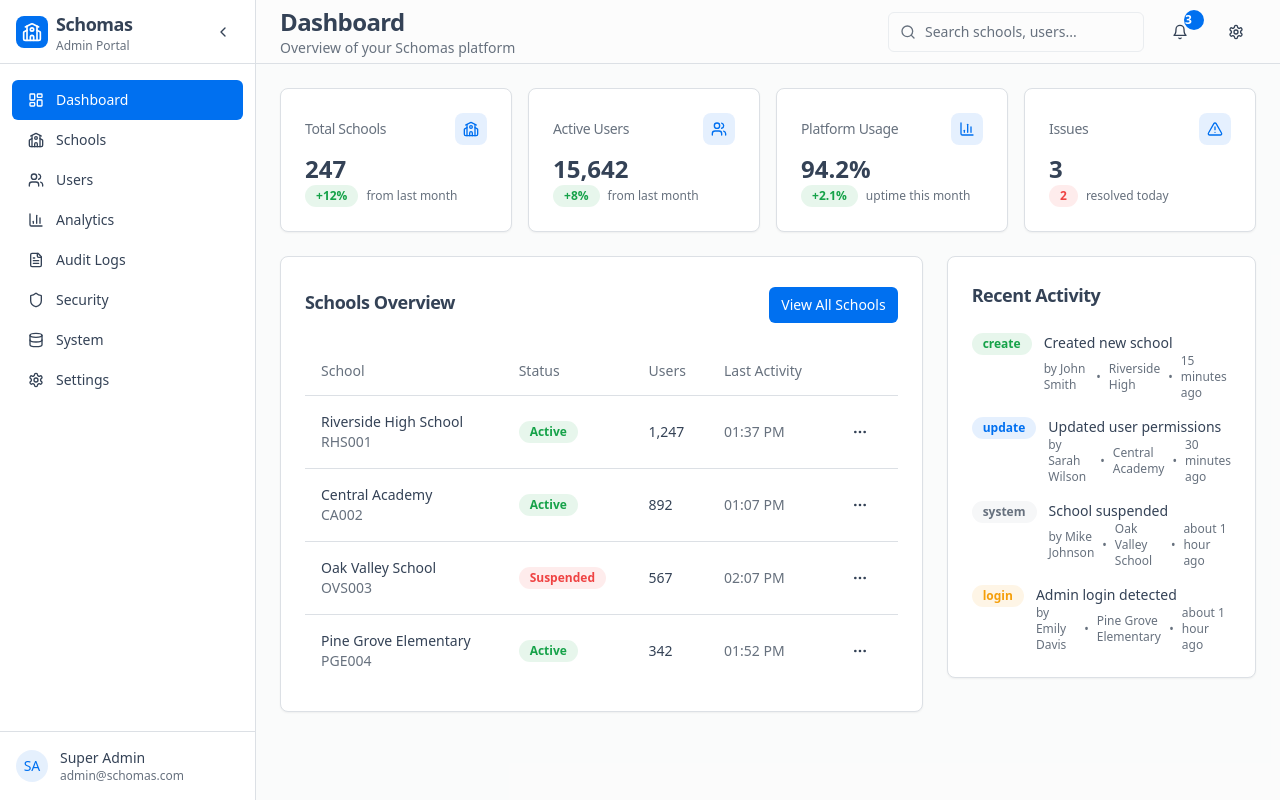
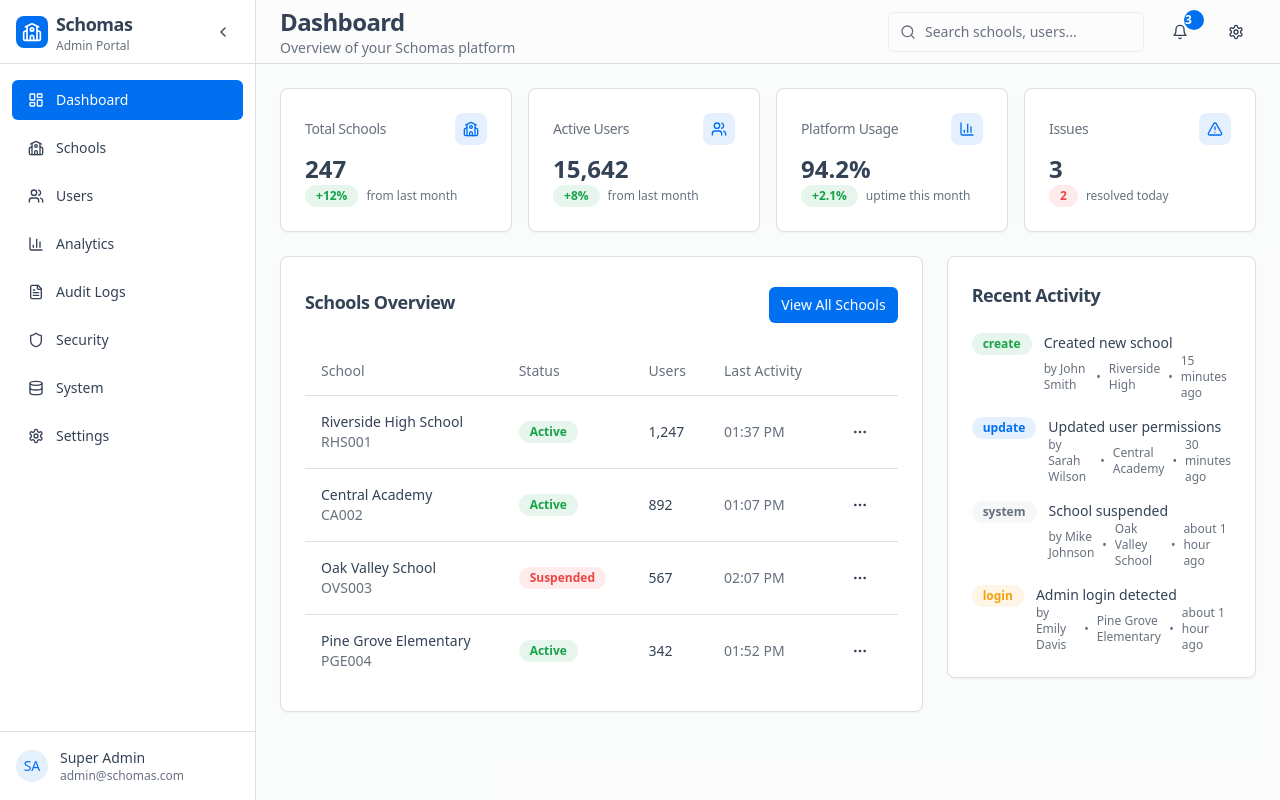
Before and after one commit to Vitumbikoh/edunexus-superadmin, a React (Vite) app: page / in a window 1280 px wide. Built offline with nearby package versions, Linux system fonts and the light colour scheme.

Commit message:
Reverted to commit f67852f76c9ed05a02e51afb3d575a480f8d8df6

```diff
--- a/src/components/layout/AdminSidebar.tsx
+++ b/src/components/layout/AdminSidebar.tsx
@@ -2,7 +2,6 @@ import { useState } from "react";
 import { cn } from "@/lib/utils";
 import { Button } from "@/components/ui/button";
 import { ScrollArea } from "@/components/ui/scroll-area";
-import { Link, useLocation } from "react-router-dom";
 import {
   LayoutDashboard,
   School,
@@ -24,7 +23,8 @@ const sidebarItems = [
   {
     label: "Dashboard",
     icon: LayoutDashboard,
-    href: "/"
+    href: "/",
+    active: true
   },
   {
     label: "Schools",
@@ -65,7 +65,6 @@ const sidebarItems = [
 
 export function AdminSidebar({ className }: AdminSidebarProps) {
   const [collapsed, setCollapsed] = useState(false);
-  const location = useLocation();
 
   return (
     <div className={cn(
@@ -105,11 +104,10 @@ export function AdminSidebar({ className }: AdminSidebarProps) {
         <nav className="space-y-2">
           {sidebarItems.map((item) => {
             const Icon = item.icon;
-            const isActive = location.pathname === item.href;
             return (
-              <Link key={item.href} to={item.href}>
               <Button
-                  variant={isActive ? "default" : "ghost"}
+                key={item.href}
+                variant={item.active ? "default" : "ghost"}
                 className={cn(
                   "w-full justify-start gap-3 text-left",
                   collapsed && "justify-center px-2"
@@ -118,7 +116,6 @@ export function AdminSidebar({ className }: AdminSidebarProps) {
                 <Icon className="h-4 w-4 flex-shrink-0" />
                 {!collapsed && <span className="truncate">{item.label}</span>}
               </Button>
-              </Link>
             );
           })}
         </nav>
```
Lines whose indentation alone changed are shown as unchanged.
